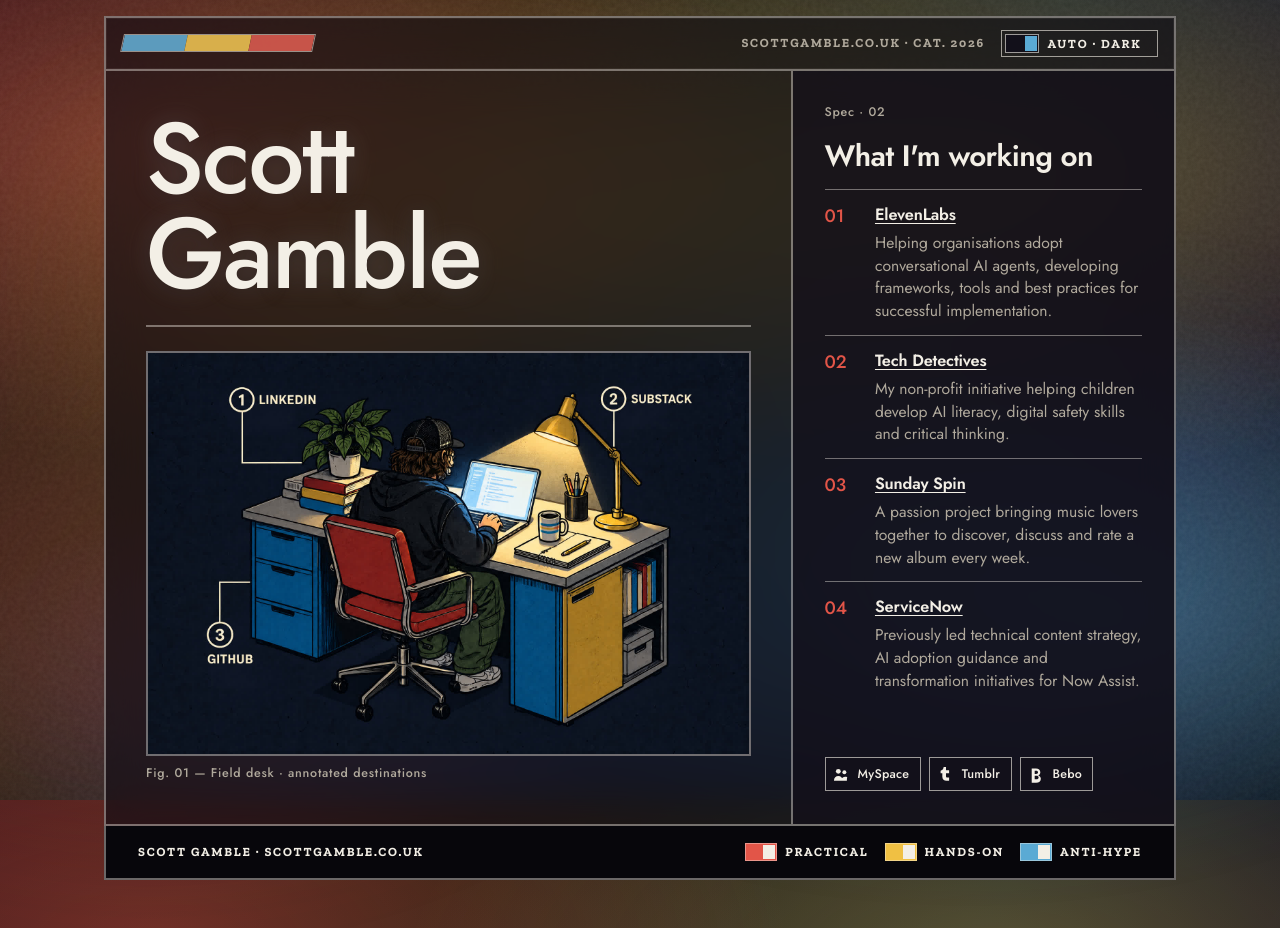
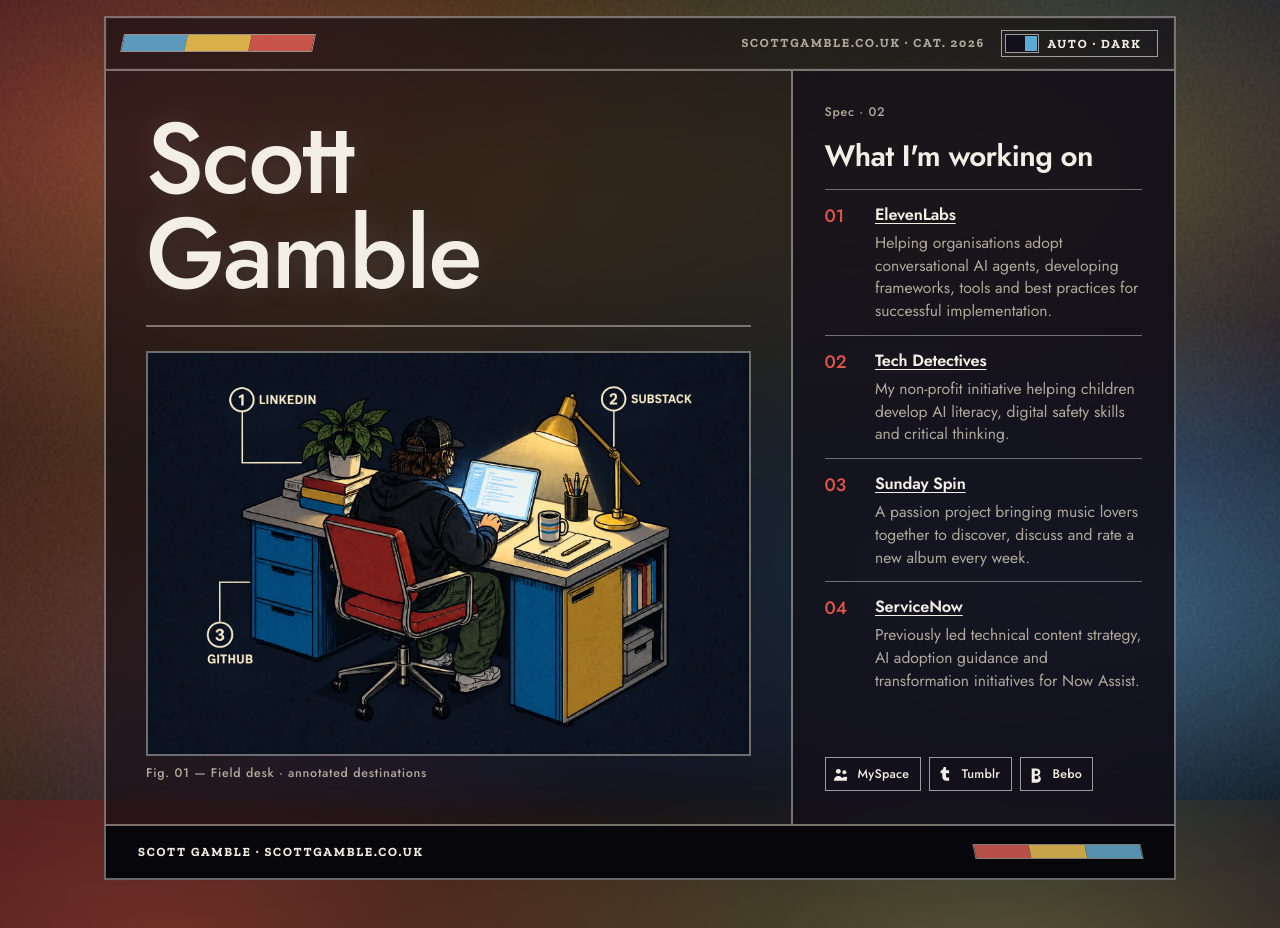
Before and after one commit to smgam29/personal-site, a website built with Vite: page index.html in a window 1280 px wide. Built offline with nearby package versions, Linux system fonts and the light colour scheme; no server answers.

Commit message:
Replace footer traits with mirrored stripe motif
Drop Practical / Hands-on / Anti-hype; echo the top-left
R/Y/B registration bar with reversed order and skew.

```diff
--- a/index.html
+++ b/index.html
@@ -340,26 +340,15 @@
 
       <footer class="footer">
         <p class="footer__mark">Scott Gamble · scottgamble.co.uk</p>
-        <ul class="toggles" aria-label="Traits">
-          <li>
-            <span class="toggle toggle--on toggle--red" aria-hidden="true"></span>
-            Practical
-          </li>
-          <li>
-            <span
-              class="toggle toggle--on toggle--yellow"
-              aria-hidden="true"
-            ></span>
-            Hands-on
-          </li>
-          <li>
-            <span
-              class="toggle toggle--on toggle--blue"
-              aria-hidden="true"
-            ></span>
-            Anti-hype
-          </li>
-        </ul>
+        <div
+          class="stripes stripes--footer"
+          aria-hidden="true"
+          title="Registration stripes"
+        >
+          <span class="stripes__band stripes__band--red"></span>
+          <span class="stripes__band stripes__band--yellow"></span>
+          <span class="stripes__band stripes__band--blue"></span>
+        </div>
       </footer>
     </div>
 
--- a/src/style.css
+++ b/src/style.css
@@ -286,6 +286,15 @@ html[data-theme="dark"] .theme-toggle__thumb {
   transform: skewX(-12deg);
   opacity: 0.92;
   filter: saturate(0.92) contrast(0.95);
+}
+
+/* Footer echo — reverse order + opposite skew */
+.stripes--footer {
+  width: min(10.5rem, 34vw);
+  height: 0.95rem;
+  transform: skewX(12deg);
+  opacity: 0.88;
+  filter: saturate(0.9) contrast(0.92);
 }
 
 .stripes__band {
@@ -955,59 +964,6 @@ html[data-theme="light"] .hero__img--light {
   text-underline-offset: 3px;
 }
 
-.toggles {
-  display: flex;
-  flex-wrap: wrap;
-  gap: var(--space-4);
-  margin: 0;
-  padding: 0;
-  list-style: none;
-  font-family: var(--font-meta);
-  font-size: var(--text-meta);
-  font-weight: 700;
-  letter-spacing: var(--tracking-meta);
-  text-transform: uppercase;
-}
-
-.toggles li {
-  display: inline-flex;
-  align-items: center;
-  gap: var(--space-2);
-}
-
-.toggle {
-  width: 2rem;
-  height: 1.1rem;
-  border: var(--rule-mid) solid var(--rule);
-  position: relative;
-  background: transparent;
-}
-
-.toggle::after {
-  content: "";
-  position: absolute;
-  top: 1px;
-  left: 1px;
-  width: 0.75rem;
-  height: calc(100% - 2px);
-  background: var(--ink);
-}
-
-.toggle--on::after {
-  left: auto;
-  right: 1px;
-}
-
-.toggle--red.toggle--on {
-  background: var(--red);
-}
-.toggle--yellow.toggle--on {
-  background: var(--yellow);
-}
-.toggle--blue.toggle--on {
-  background: var(--blue);
-}
-
 /* —— Motion —— */
 /* Visible by default; motion only when .is-animating is set before paint */
 .rule--draw {
```
